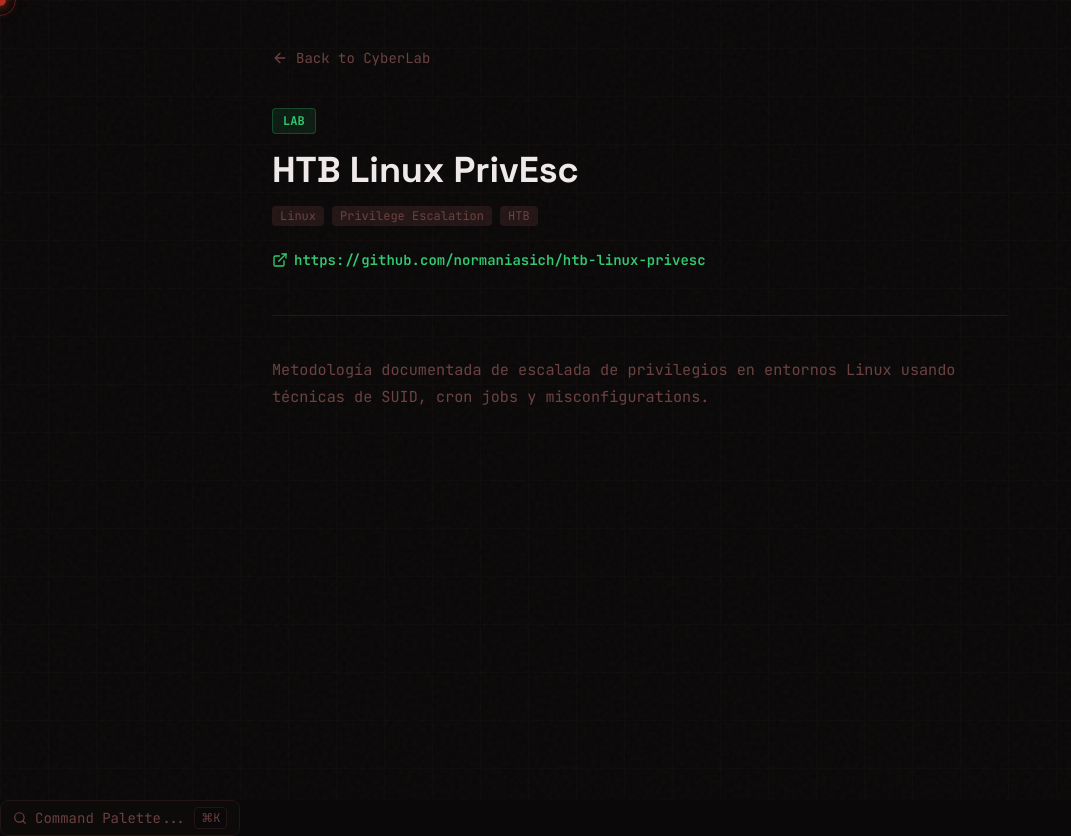
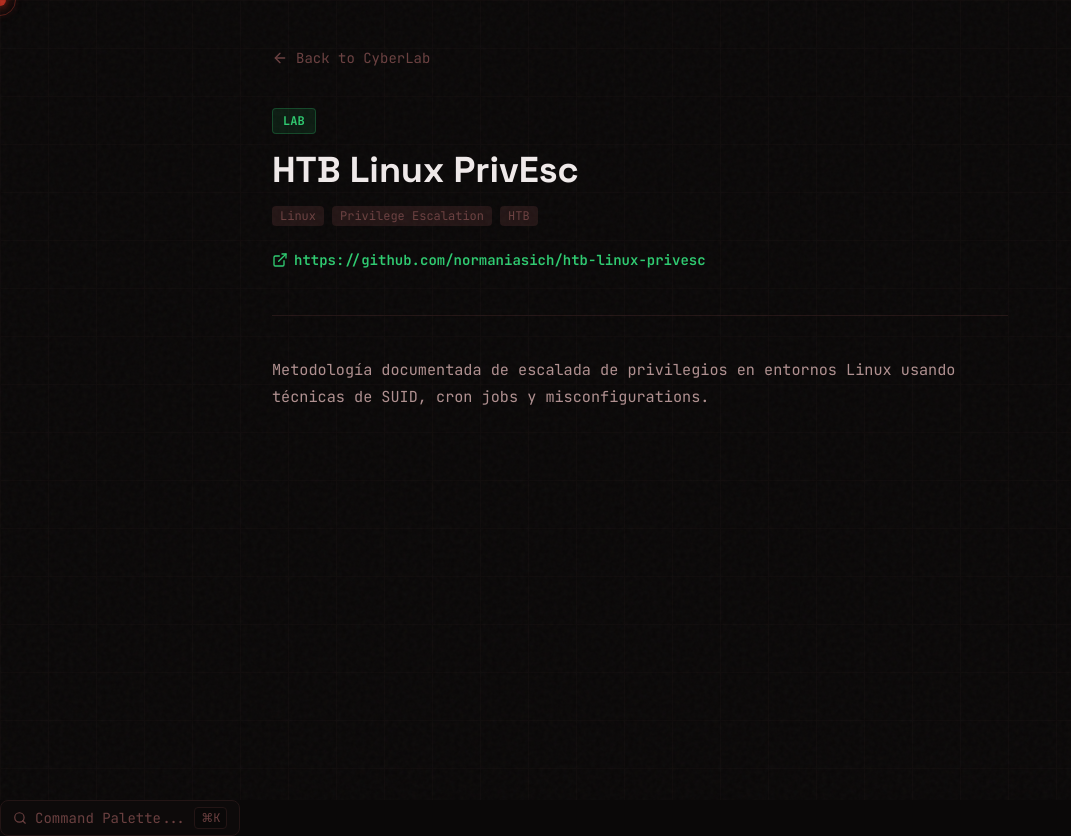
Before and after one commit to AyelenIasich/norman-portfolio, a Next.js app: page /cyberlab/htb-linux-privesc in a window 1280 px wide. Shown: the whole page, without its empty margins (0-1071 px from the left). Built offline with nearby package versions, Linux system fonts and the light colour scheme.

Commit message:
style: update muted color variable and prose color for CyberLab

```diff
--- a/app/globals.css
+++ b/app/globals.css
@@ -11,7 +11,7 @@
   --c-green:      #2ecc71;
   --c-gold:       #fbbf24;
   --c-snow:       #f0eaea;
-  --c-muted:      #6b4040;
+  --c-muted:      #a07878;
   --c-wire:       #231515;
 }
 
@@ -318,7 +318,7 @@
 
 /* ─── Prose CyberLab (markdown content) ─── */
 .prose-cyberlab {
-  color: var(--c-muted);
+  color: #b09090;
   line-height: 1.8;
   font-size: 0.95rem;
 }
```
